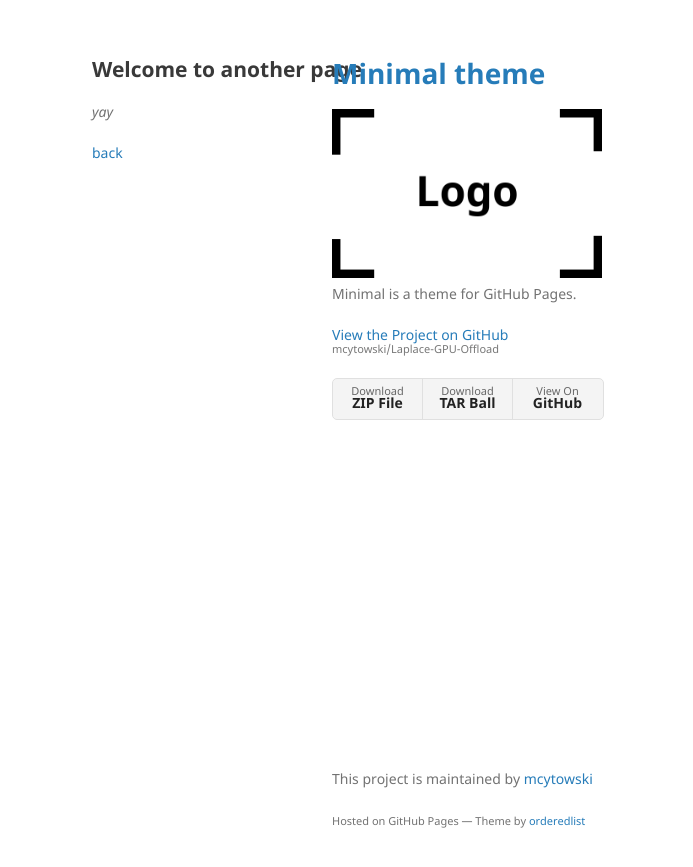
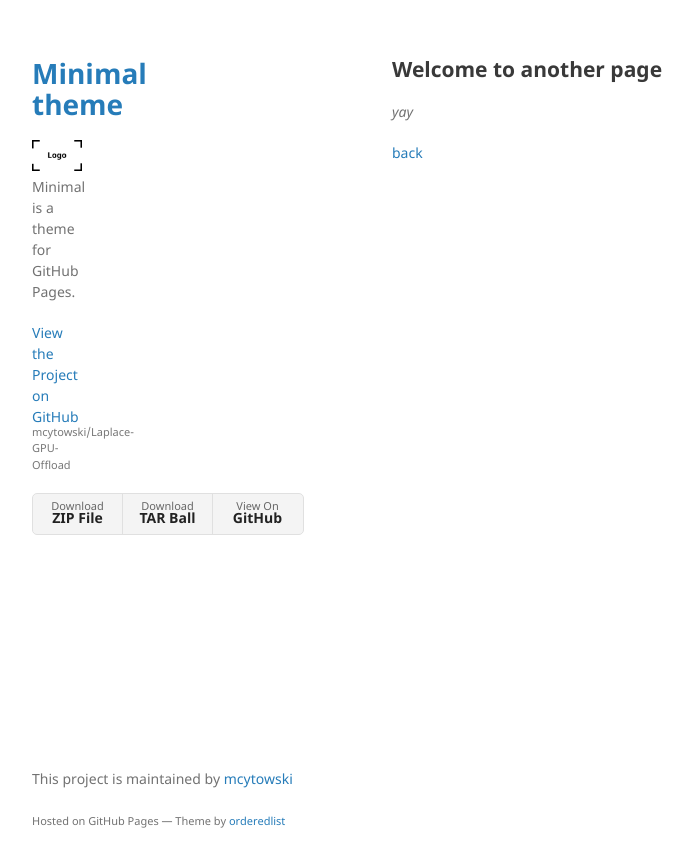
Before and after one commit to mcytowski/Laplace-GPU-Offload, a Jekyll site: the page built from another-page.md, in a window 1280 px wide. Shown: the top 867 px of the page, without its empty margins (178-871 px from the left). Built offline with Jekyll 4.4.1, drawn with Linux system fonts in a browser that asks for light colours; our own code applies the rules of GitHub Pages for plain Markdown files.

Commit message:
Update jekyll-theme-minimal.scss

```diff
--- a/_sass/jekyll-theme-minimal.scss
+++ b/_sass/jekyll-theme-minimal.scss
@@ -56,7 +56,7 @@ a:hover small {
 }
 
 .wrapper {
-  width:260px;
+  width:860px;
   margin:0 auto;
 }
 
@@ -105,7 +105,7 @@ img {
 }
 
 header {
-  width:270px;
+  width:50px;
   float:left;
   position:fixed;
   -webkit-font-smoothing:subpixel-antialiased;
```
